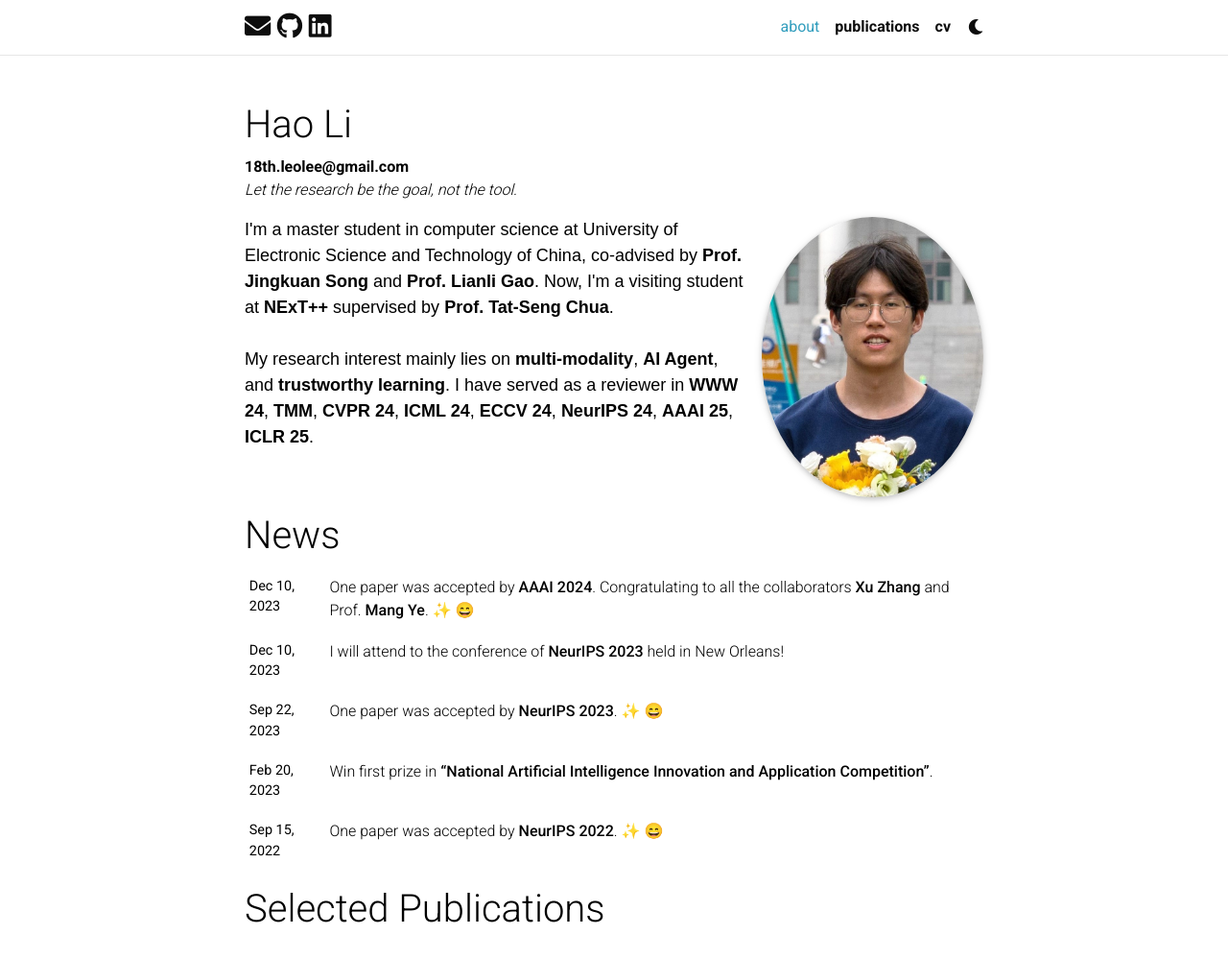
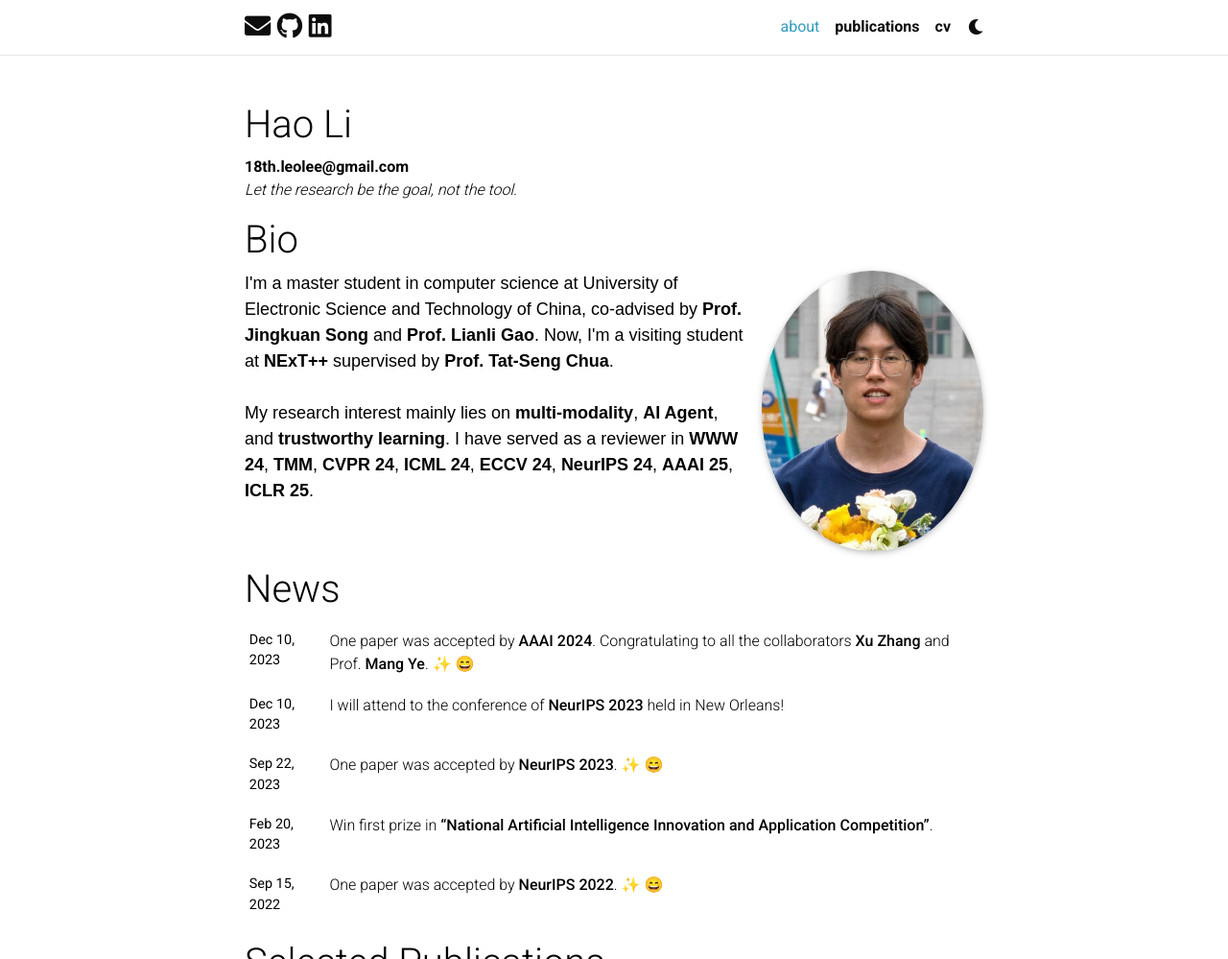
Before and after one commit to leolee99/leolee99.github.io, a Jekyll site: the page built from _pages/about.md, in a window 1280 px wide and 1309 px high, cut to the strip 0-999 px from the top of the window. Shown: the whole strip at 96% size. Built offline with Jekyll 4.4.1, drawn with Linux system fonts in a browser that asks for light colours; full-size pictures stand in for the smaller copies a plugin makes; emoji names are drawn with the system emoji font; comment, search, counter and statistics services are not loaded; a style sheet for code colours, icons or effects is not loaded.

Commit message:
Update bio title.html

```diff
--- a/_layouts/about.html
+++ b/_layouts/about.html
@@ -13,8 +13,8 @@ layout: default
 
         <article>
           {% if page.profile -%}
+            <h1 id="bio">Bio</h1>
           <div class="profile float-{%- if page.profile.align == 'left' -%}left{%- else -%}right{%- endif -%}">
-<!--             <h1 id="bio">Bio</h1> -->
             {%- if page.profile.image %}
               {%- assign profile_image_path = page.profile.image | prepend: 'assets/img/' -%}
 
```
